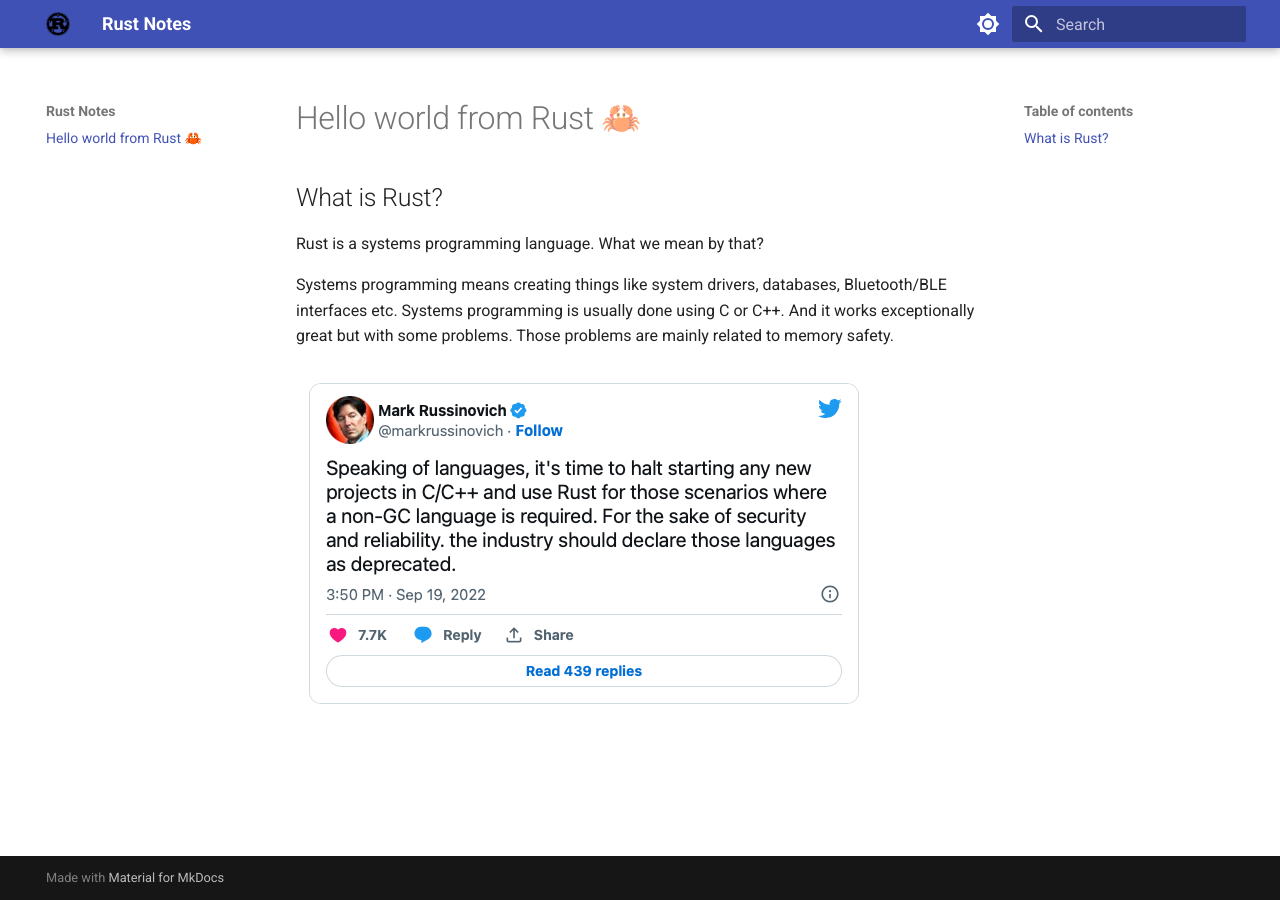
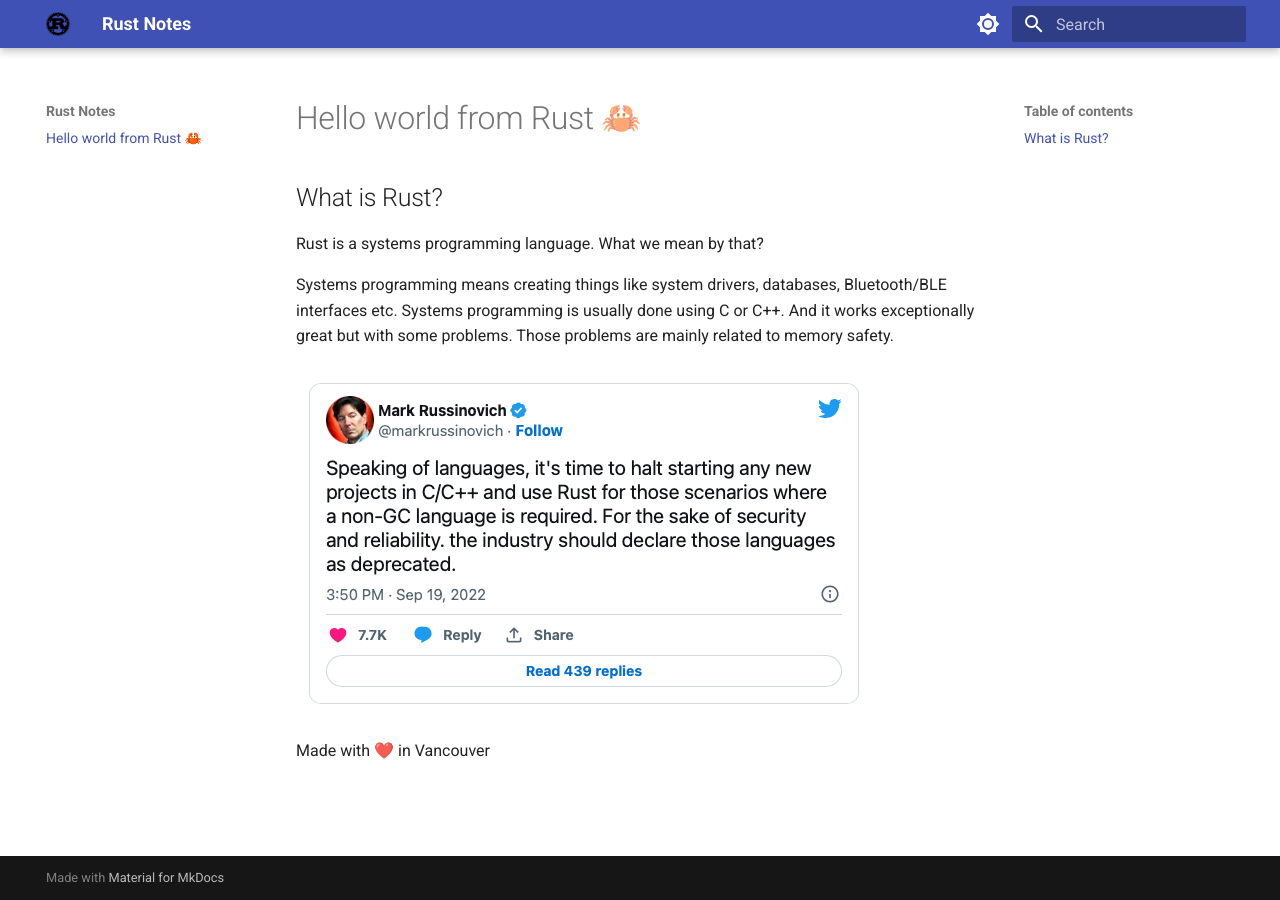
Before and after one commit to karthikaiyasamy/rustnotes, an MkDocs documentation site: the page built from docs/index.md, in a window 1280 px wide. Built offline with MkDocs 1.6.1 and Material for MkDocs 9.7.7, drawn with Linux system fonts in a browser that asks for light colours.

Commit message:
More changes

```diff
--- a/docs/index.md
+++ b/docs/index.md
@@ -5,6 +5,8 @@
 
 Systems programming means creating things like system drivers, databases, Bluetooth/BLE interfaces etc.
 Systems programming is usually done using C or C++. And it works exceptionally great but with some problems.
-            Those problems are mainly related to memory safety.
+Those problems are mainly related to memory safety.
 
 ![Image title](assets/mark_tweet.png){ align=center }
+
+Made with ❤️ in Vancouver
```
